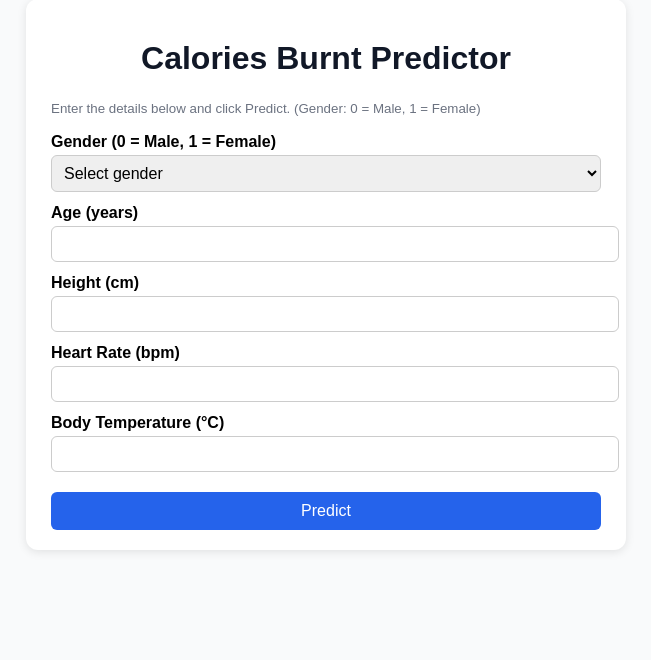
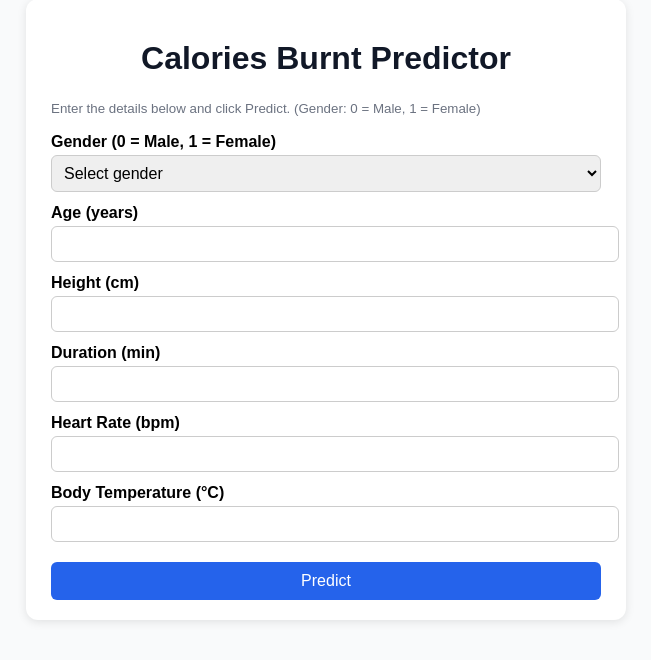
Before and after one commit to Jagan395/Calories_Burnt_Prediction, a Flask app: page / in a window 1280 px wide. Shown: the part 33-693 px from the top of the page, without its empty margins (314-965 px from the left). Run offline with Flask 3, Linux system fonts and the light colour scheme.

```diff
--- a/app.py
+++ b/app.py
@@ -2,7 +2,6 @@ from flask import Flask, render_template, request, flash
 import numpy as np
 import pickle
 import os
-
 app = Flask(__name__)
 app.secret_key = "replace-with-a-random-secret"  # needed for flash messages
 
@@ -40,25 +39,25 @@ def predict():
         gender_raw  = request.form.get("gender", "").strip().lower()
         age         = float(request.form.get("age", "").strip())
         height      = float(request.form.get("height", "").strip())
+        duration    = float(request.form.get("duration", "").strip())
         heart_rate  = float(request.form.get("heart_rate", "").strip())
         body_temp   = float(request.form.get("body_temp", "").strip())
 
         # ----- Encode gender -> numeric -----
         # Adjust mapping to match your trained model!
         # Example: male=0, female=1, other/unspecified=2 (if model supports it)
-        if gender_raw in ("male", "m"):
-            gender = 0.0
-        elif gender_raw in ("female", "f"):
-            gender = 1.0
+
+        if gender_raw in ("male", "m", "0"):
+          gender = 0.0
+        elif gender_raw in ("female", "f", "1"):
+          gender = 1.0
         else:
-            # if your model only supports 0/1, you can default or raise an error:
-            # flash("Please select Male or Female.")
-            # return render_template("index.html")
-            gender = 0.0  # defaulting to Male if unspecified
+          flash("Please select a valid gender.")
+          return render_template("index.html")
 
         # ----- Build feature vector in the EXACT order your model expects -----
         # Here we assume the model expects: [gender, age, height, heart_rate, body_temp]
-        X = np.array([[gender, age, height, heart_rate, body_temp]], dtype=float)
+        X = np.array([[gender, age, height, duration, heart_rate, body_temp]], dtype=float)
 
         # ----- Predict -----
         y_pred = model.predict(X)
@@ -68,6 +67,7 @@ def predict():
             "gender": gender_raw,
             "age": age,
             "height": height,
+            "duration": duration,
             "heart_rate": heart_rate,
             "body_temp": body_temp
         })
@@ -79,6 +79,7 @@ def predict():
         flash(f"Something went wrong while predicting: {e}")
         return render_template("index.html")
 
+
 if __name__ == "__main__":
     # If you’re in Docker/WSL, host="0.0.0.0". Otherwise default is fine.
     app.run(debug=True, host="127.0.0.1", port=5000)
--- a/templates/index.html
+++ b/templates/index.html
@@ -44,6 +44,9 @@
       <label>Height (cm)</label>
       <input type="number" name="height" min="0" step="0.1" required value="{{ last_inputs.height if last_inputs else '' }}">
 
+      <label>Duration (min)</label>
+      <input type="number" name="duration" min="0" step="0.1" required value="{{ last_inputs.duration if last_inputs else '' }}">
+
       <label>Heart Rate (bpm)</label>
       <input type="number" name="heart_rate" min="0" step="1" required value="{{ last_inputs.heart_rate if last_inputs else '' }}">
 
```
Also changed, not shown: 2 other files.
